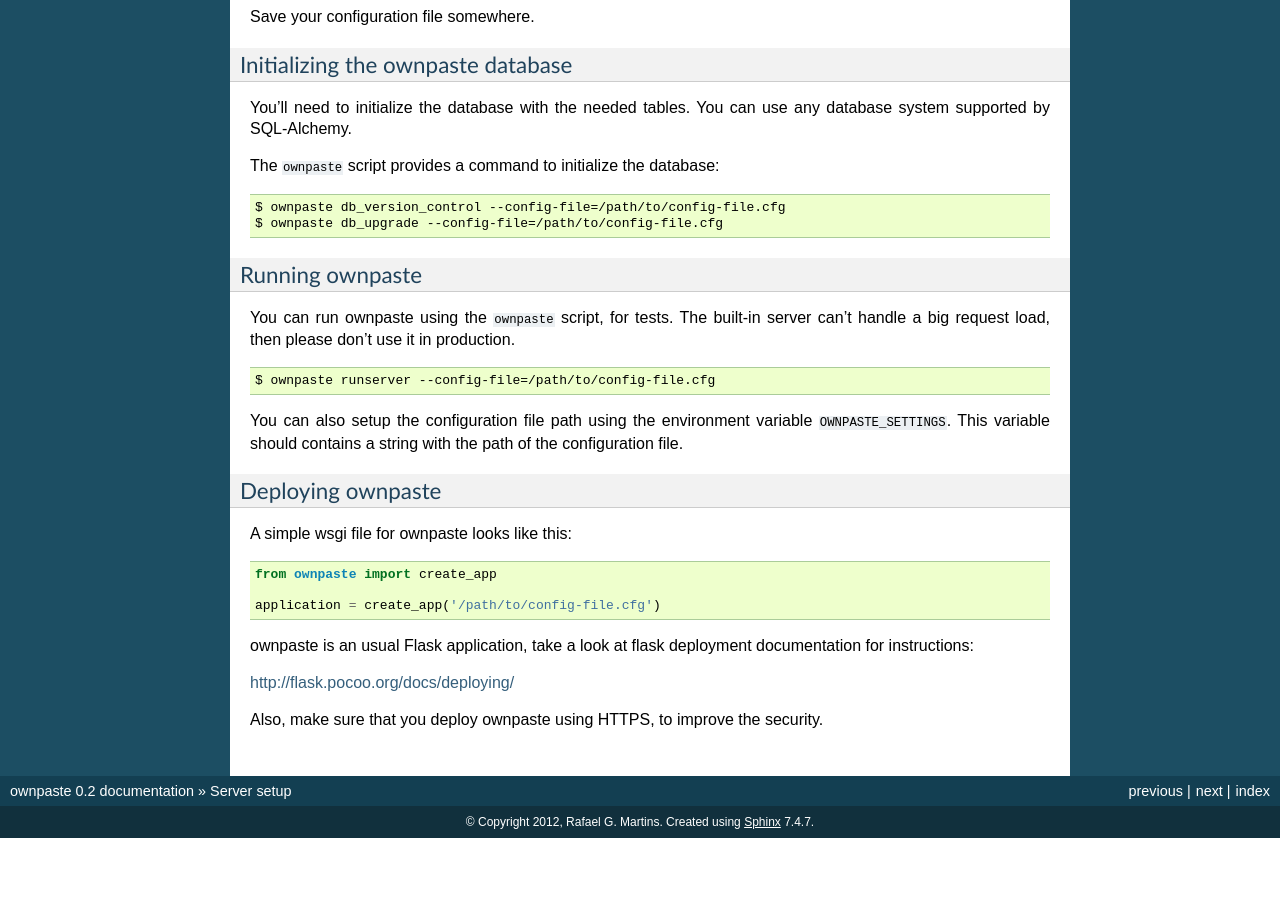
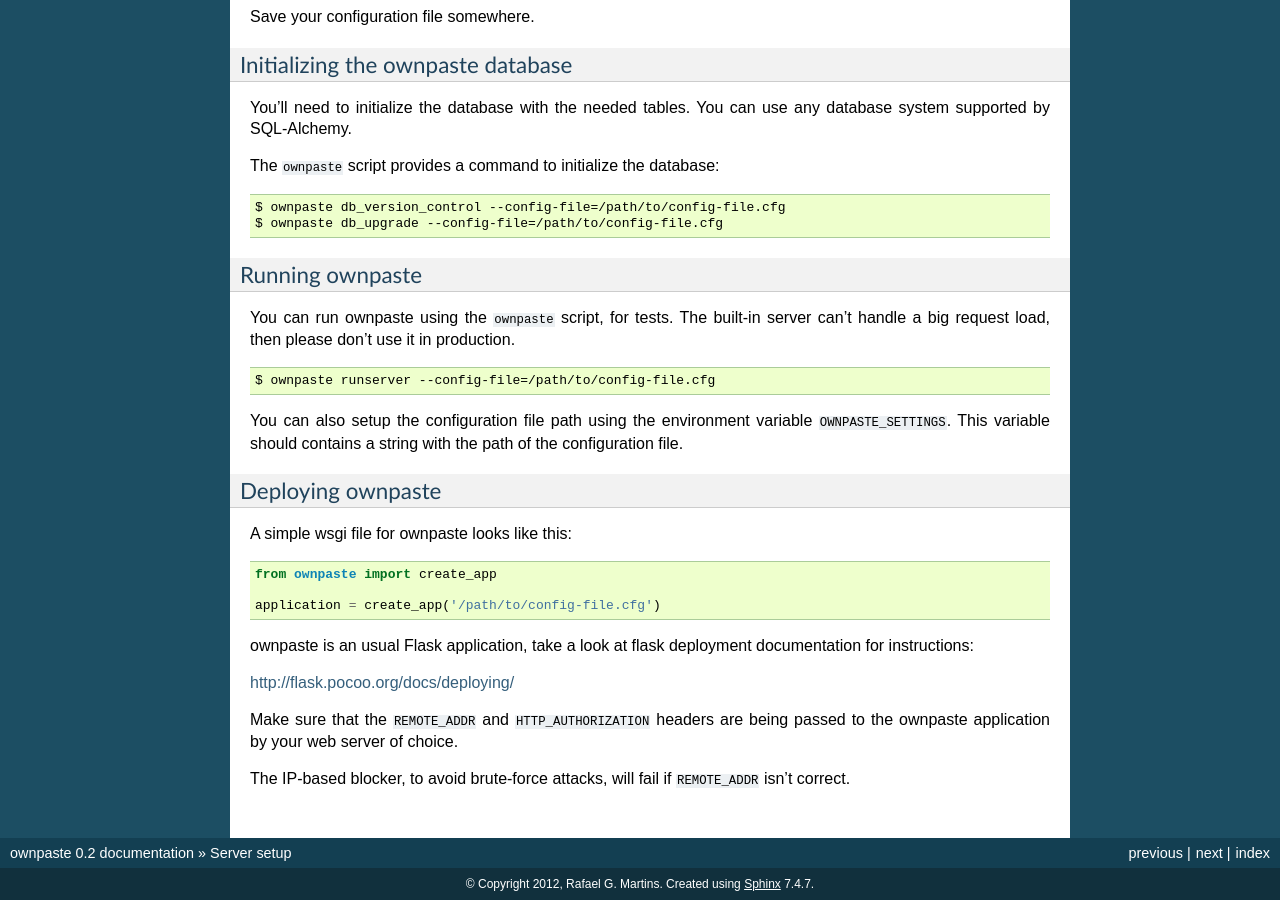
Before and after one commit to rafaelmartins/ownpaste, a Sphinx documentation site: the page built from docs/setup.rst, in a window 1280 px wide and 900 px high, scrolled down 1960 px. Built offline with Sphinx 7.4.7, drawn with Linux system fonts in a browser that asks for light colours; before the commit the page ends 2798 px from its top, so only the background shows below that.

Commit message:
fixed docs

```diff
--- a/docs/setup.rst
+++ b/docs/setup.rst
@@ -173,4 +173,8 @@
 
 http://flask.pocoo.org/docs/deploying/
 
-Also, make sure that you deploy ownpaste using HTTPS, to improve the security.
+Make sure that the ``REMOTE_ADDR`` and ``HTTP_AUTHORIZATION`` headers are being
+passed to the ownpaste application by your web server of choice.
+
+The IP-based blocker, to avoid brute-force attacks, will fail if ``REMOTE_ADDR``
+isn't correct.
```
